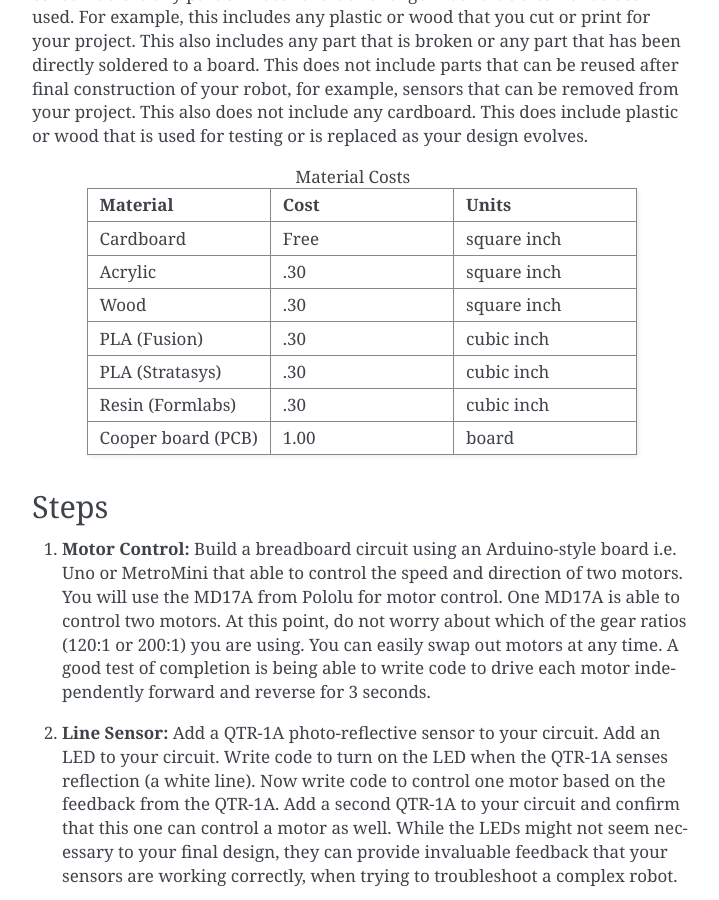
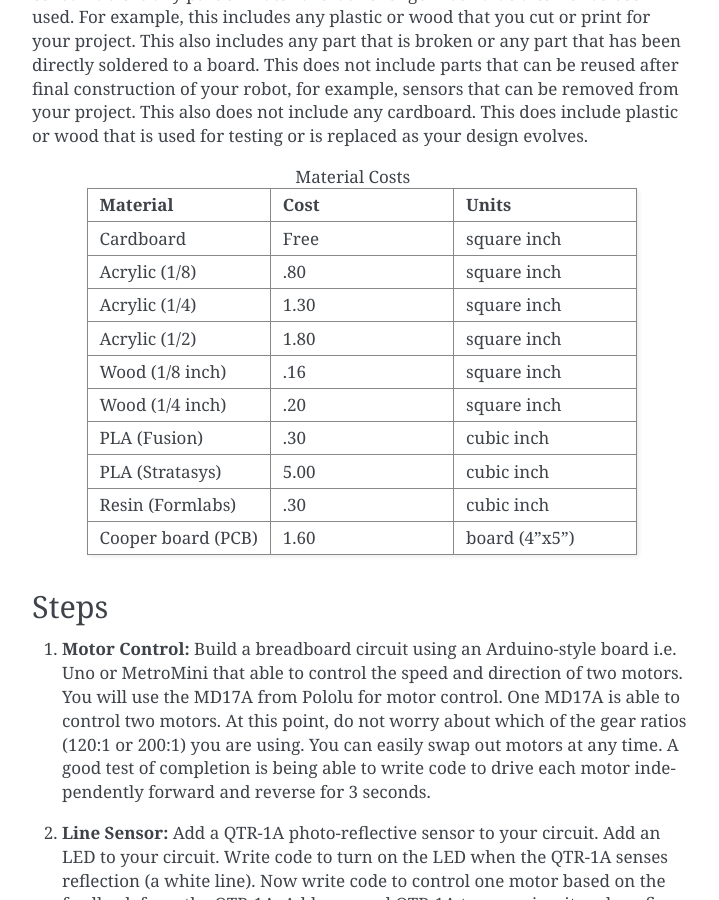
Before and after one commit to maxtkc/mvths-wiki, a Sphinx documentation site: the page built from docs/066i-sumo-robot.rst, in a window 1280 px wide and 900 px high, scrolled down 1126 px. Shown: the whole window, without its empty margins (388-1107 px from the left). Built offline with Sphinx 7.4.7, drawn with Linux system fonts in a browser that asks for light colours; pages that are not in the unit, such as notebooks, are missing from menus.

Commit message:
Update 066i-sumo-robot.rst

```diff
--- a/docs/066i-sumo-robot.rst
+++ b/docs/066i-sumo-robot.rst
@@ -36,24 +36,33 @@ The total cost of construction of your robot must not exceed $40. This includes
    * - Cardboard
      - Free
      - square inch
-   * - Acrylic
-     - .30
+   * - Acrylic (1/8)
+     - .80
      - square inch
-   * - Wood
-     - .30
+   * - Acrylic (1/4)
+     - 1.30
+     - square inch
+   * - Acrylic (1/2)
+     - 1.80
+     - square inch
+   * - Wood (1/8 inch)
+     - .16
+     - square inch
+   * - Wood (1/4 inch)
+     - .20
      - square inch
    * - PLA (Fusion)
      - .30
      - cubic inch
    * - PLA (Stratasys)
-     - .30
+     - 5.00
      - cubic inch
    * - Resin (Formlabs)
      - .30
      - cubic inch
    * - Cooper board (PCB)
-     - 1.00
-     - board
+     - 1.60
+     - board (4"x5")
 
 Steps
 --------
```
